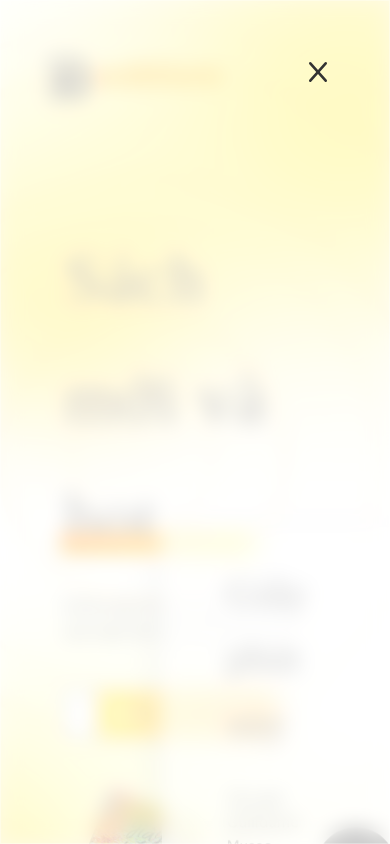
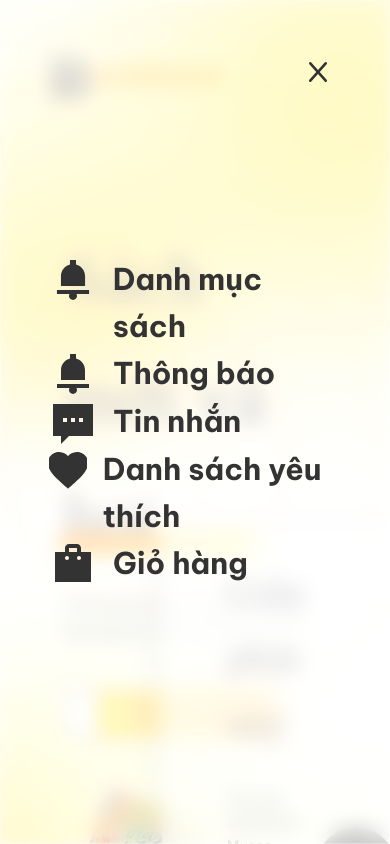
Before and after one commit to RyeNguyen/bookstore.ui, a React (Create React App) app: page / in a window 390 px wide. Both pictures are taken after a click on the element 318 px from the left and 72 px from the top of the page. Shown: the top 844 px of the page. Built offline with nearby package versions, Linux system fonts and the light colour scheme; a web font is replaced by a local one.

Commit message:
Tạo component Navbar riêng cho mobile responsive

```diff
--- a/src/components/Navbar/Navbar.styles.scss
+++ b/src/components/Navbar/Navbar.styles.scss
@@ -175,13 +175,21 @@
       top: 4rem;
       right: 4rem;
       z-index: 21;
+
+      &-item {
+        display: flex;
+        gap: 1.6rem;
+        cursor: pointer;
+      }
     }
 
     &__icon {
-      position: fixed;
-      top: 4.8rem;
-      right: 4.8rem;
-      z-index: 22;
+      &.close {
+        position: fixed;
+        top: 4.8rem;
+        right: 4.8rem;
+        z-index: 22;
+      }
     }
   }
 }
--- a/src/components/Navbar/NavbarMobile.component.jsx
+++ b/src/components/Navbar/NavbarMobile.component.jsx
@@ -2,6 +2,9 @@ import React, {useState} from 'react';
 import {m} from "framer-motion";
 
 import Logo from '../../assets/images/logo.svg';
+import Cart from '../../assets/icons/icon-shopping-bag.svg';
+import Notification from '../../assets/icons/icon-notification.svg';
+import Heart from '../../assets/icons/icon-heart--active.svg';
 import Chat from '../../assets/icons/icon-msg.svg';
 
 import {BookCategories} from "../../data/MockupData";
@@ -12,6 +15,7 @@ const navMenuVariants = {
     hidden: {
         width: '6.4rem',
         height: '6.4rem',
+        padding: 0,
         borderRadius: '50%',
         transition: {
             duration: 0.5
@@ -20,23 +24,55 @@ const navMenuVariants = {
     visible: {
         width: '100%',
         height: '100vh',
+        padding: '0 4.8rem',
         top: 0,
         right: 0,
         borderRadius: 0,
         transition: {
-            duration: 0.5
+            duration: 0.5,
+            staggerChildren: 2,
+            when: 'beforeChildren'
         }
+    }
+}
+
+const navMenuItemVariants = {
+    hidden: {
+        x: -120,
+        opacity: 0,
+        transition: {
+            duration: 0.1
+        }
+    },
+    visible: {
+        x: 0,
+        opacity: 1,
+        transition: {
+            delay: 0.4,
+            duration: 0.7
+        }
+    }
+}
+
+const navMenuListVariants = {
+    visible: {
+        opacity: 0,
+
     }
 }
 
 const NavbarMobile = () => {
     const [navActive, setNavActive] = useState(false);
+    const [bookListActive, setBookListActive] = useState(false);
 
     return (
         <div className='navbar'>
             <img src={Logo} alt="logo"/>
 
-            <div className={`navbar__icon ${navActive && 'active'}`} onClick={() => setNavActive(!navActive)}>
+            <div className={`navbar__icon close ${navActive && 'active'}`} onClick={() => {
+                setNavActive(!navActive);
+                setBookListActive(false);
+            }}>
                 <svg className="navbar__icon--burger" version="1.1" height="100" width="100" viewBox="0 0 100 100">
                     <path className="navbar__icon--line"
                           d="M 50,65 H 70 C 70,65 75,65.198488 75,70.762712 C 75,73.779026 74.368822,78.389831 66.525424,78.389831 C 22.092231,78.389831 -18.644068,-30.508475 -18.644068,-30.508475"/>
@@ -62,7 +98,67 @@ const NavbarMobile = () => {
                 animate={navActive ? 'visible' : 'hidden'}
                 className='navbar__drawer'
             >
+                <div style={{display: bookListActive ? 'none' : 'block'}}>
+                    <m.div
+                        variants={navMenuItemVariants}
+                        animate={navActive ? 'visible' : 'hidden'}
+                        className='navbar__drawer-item'
+                        onClick={() => setBookListActive(true)}
+                    >
+                        <div className='navbar__icon' style={{backgroundImage: `url(${Notification})`}}/>
+                        <h3>Danh mục sách</h3>
+                    </m.div>
 
+                    <m.div
+                        variants={navMenuItemVariants}
+                        animate={navActive ? 'visible' : 'hidden'}
+                        className='navbar__drawer-item'
+                    >
+                        <div className='navbar__icon' style={{backgroundImage: `url(${Notification})`}}/>
+                        <h3>Thông báo</h3>
+                    </m.div>
+
+                    <m.div
+                        variants={navMenuItemVariants}
+                        animate={navActive ? 'visible' : 'hidden'}
+                        className='navbar__drawer-item'
+                    >
+                        <div className='navbar__icon' style={{backgroundImage: `url(${Chat})`}}/>
+                        <h3>Tin nhắn</h3>
+                    </m.div>
+
+                    <m.div
+                        variants={navMenuItemVariants}
+                        animate={navActive ? 'visible' : 'hidden'}
+                        className='navbar__drawer-item'
+                    >
+                        <div className='navbar__icon' style={{backgroundImage: `url(${Heart})`}}/>
+                        <h3>Danh sách yêu thích</h3>
+                    </m.div>
+
+                    <m.div
+                        variants={navMenuItemVariants}
+                        animate={navActive ? 'visible' : 'hidden'}
+                        className='navbar__drawer-item'
+                    >
+                        <div className='navbar__icon' style={{backgroundImage: `url(${Cart})`}}/>
+                        <h3>Giỏ hàng</h3>
+                    </m.div>
+                </div>
+
+                <div style={{display: bookListActive ? 'block' : 'none'}}>
+                    {BookCategories.map((category, index) => {
+                        return (
+                            <m.div
+                                variants={navMenuItemVariants}
+                                animate={bookListActive ? 'visible' : 'hidden'}
+                                className='navbar__drawer-item'
+                            >
+                                <h3>{category}</h3>
+                            </m.div>
+                        )
+                    })}
+                </div>
             </m.div>
         </div>
     )
--- a/src/styles/base/typography.scss
+++ b/src/styles/base/typography.scss
@@ -43,6 +43,7 @@ h2 {
 h3 {
   font-size: 3rem !important;
   font-weight: bold !important;
+  color: $color-dark !important;
   margin: 0;
 }
 
```
